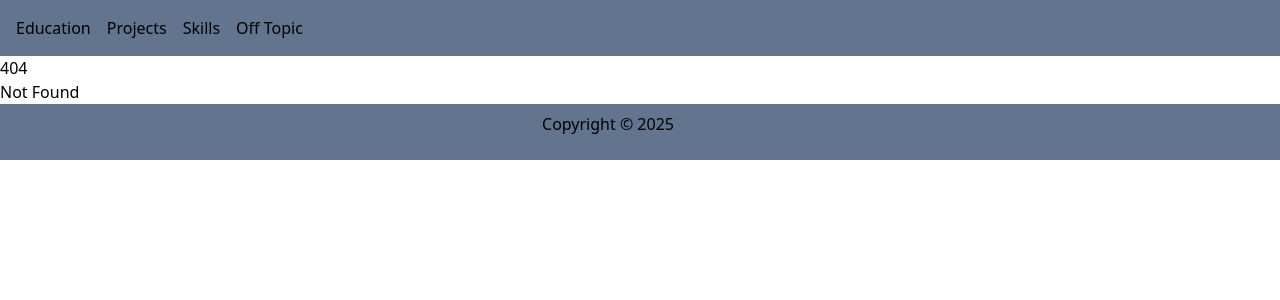
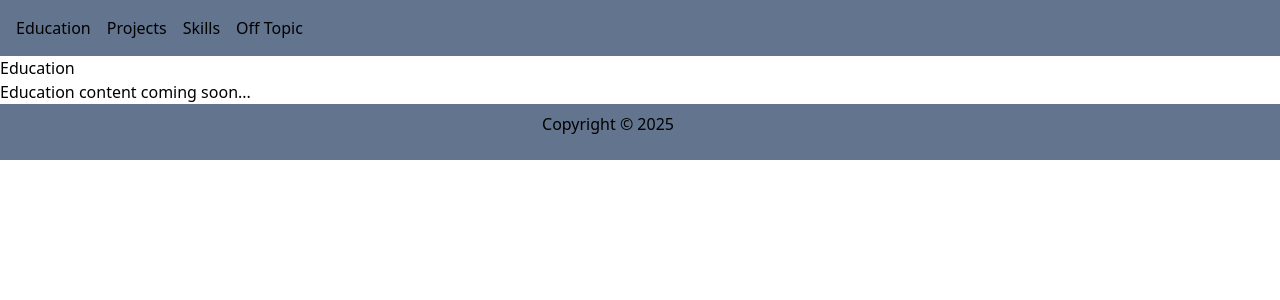
Before and after one commit to alielbekov/portfolio, a SvelteKit app in the folder web/: page /education in a window 1280 px wide. Before the commit this address had no page. Shown: the top 300 px of the page. Built offline with nearby package versions, Linux system fonts and the light colour scheme; some icons are missing.

Commit message:
fix missing directory error

```diff
--- /dev/null
+++ b/web/src/routes/education/+page.svelte
@@ -0,0 +1,2 @@
+<h1>Education</h1>
+<p>Education content coming soon...</p>
--- /dev/null
+++ b/web/src/routes/skills/+page.svelte
@@ -0,0 +1,2 @@
+<h1>Skills</h1>
+<p>Skills content coming soon...</p>
```
